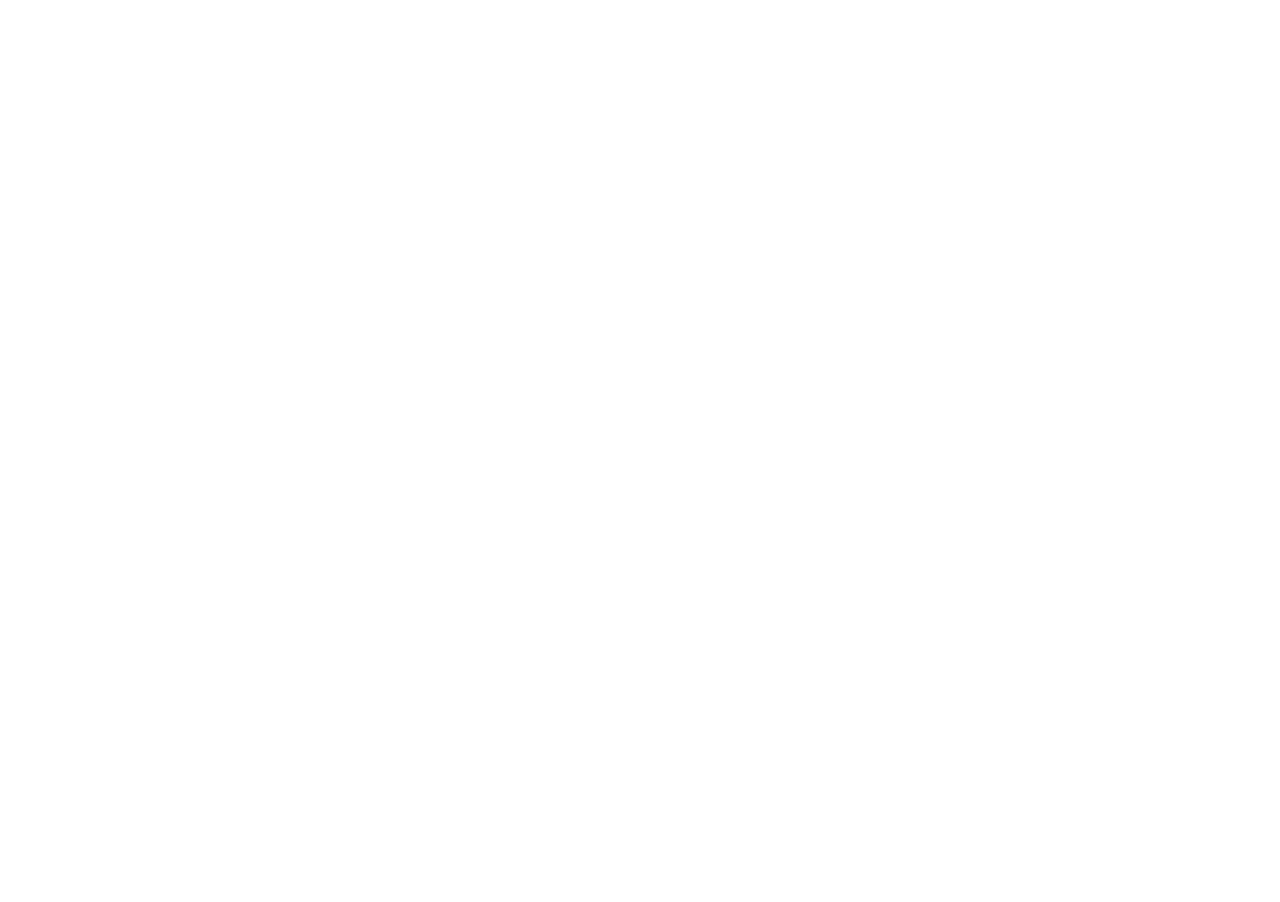
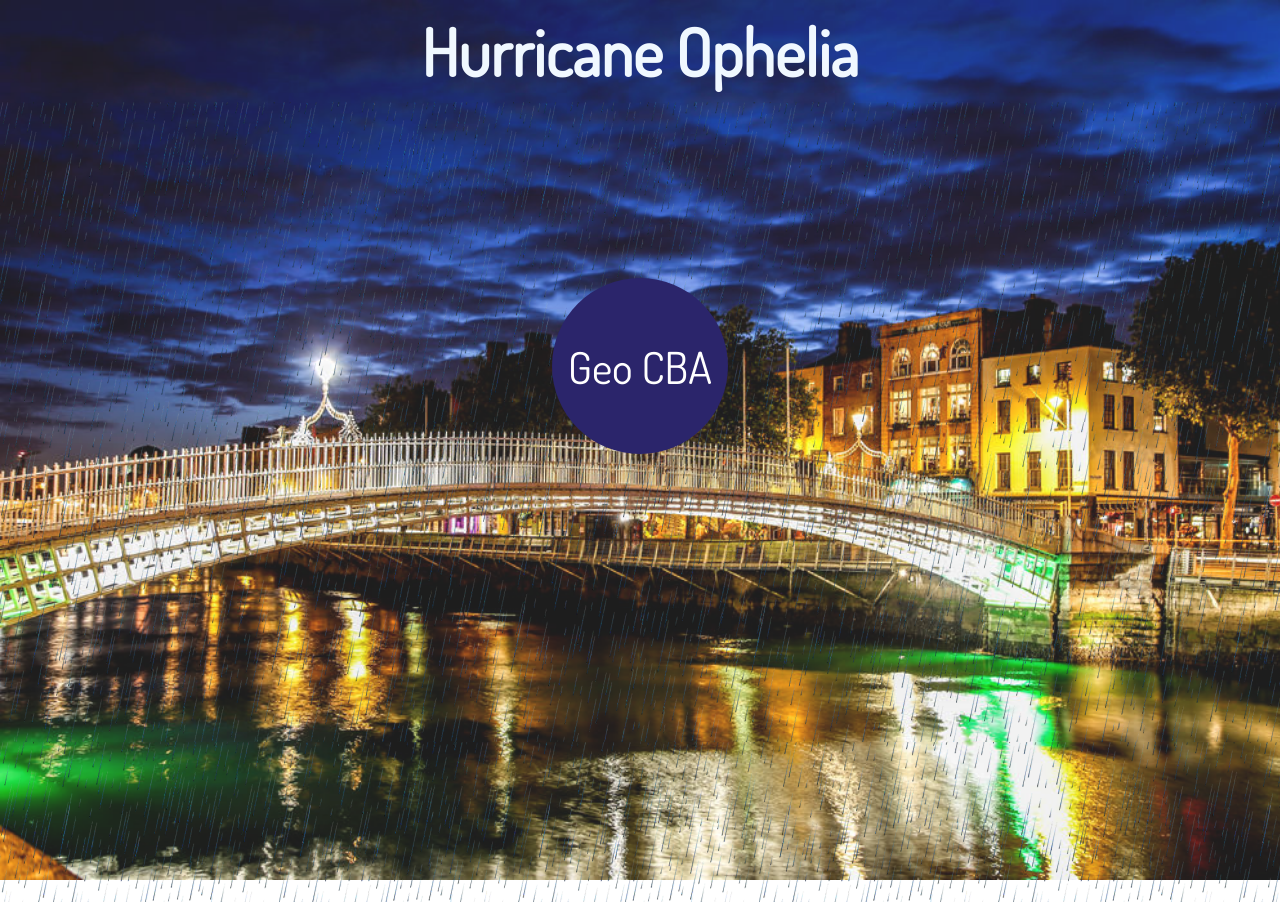
Before and after one commit to MilesatAshvantAnand/Geo-CBA, a plain HTML site: page index.html in a window 1280 px wide. Before the commit the page ends 800 px from the top, so only its background shows below. Drawn offline with Linux system fonts and the light colour scheme.

Commit message:
everything works

```diff
--- a/index.html
+++ b/index.html
@@ -1,11 +1,58 @@
 <!DOCTYPE html>
 <html lang="en">
-<head>
-    <meta charset="UTF-8">
-    <meta name="viewport" content="width=device-width, initial-scale=1.0">
+  <head>
+    <meta charset="UTF-8" />
+    <meta name="viewport" content="width=device-width, initial-scale=1.0" />
     <title>Geo CBA</title>
-</head>
-<body>
+    <link rel="stylesheet" href="style.css" />
+    <link rel="preconnect" href="https://fonts.googleapis.com" />
+    <link rel="preconnect" href="https://fonts.gstatic.com" crossorigin />
+    <link
+      href="https://fonts.googleapis.com/css2?family=Dosis&family=Pixelify+Sans&family=Roboto&display=swap"
+      rel="stylesheet"
+    />
+    <link rel="preconnect" href="https://fonts.googleapis.com" />
+    <link rel="preconnect" href="https://fonts.gstatic.com" crossorigin />
+    <link
+      href="https://fonts.googleapis.com/css2?family=Poppins&display=swap"
+      rel="stylesheet"
+    />
+  </head>
+  <body>
+    <div class="page-1">
+      <nav class="menu">
+        <input
+          type="checkbox"
+          href="#"
+          class="menu-open"
+          name="menu-open"
+          id="menu-open"
+        />
+        <label class="menu-open-button" for="menu-open">Geo CBA</label>
 
-</body>
+        <a href="#" class="menu-item"></a>
+        <a href="#" class="menu-item"> </a>
+        <a href="#" class="menu-item"> </a>
+        <a href="#" class="menu-item"> </a>
+        <a href="#" class="menu-item"> </a>
+        <a href="#" class="menu-item"> </a>
+      </nav>
+      <h1 style="text-align: center;font-size:65px">Hurricane Ophelia</h1>
+      <div class="rain"></div>
+<div class="lightining"></div>
+    </div>
+
+    <div class="Intro">
+      <div class="text-I">
+        This CBA is about the causes, defences, and impacts of Hurricane Ophelia
+        It also focuses on increased levels of natural disasters such as storms,
+        hurricanes, floods and unpredictable weather over the last 25 years in
+        relation to Storm Babet, Hurricane Ophelia, Atlantic hurricane season,
+        the European storm season.
+      </div>
+      <div class="rotating-cube"></div>
+    </div>
+
+    <script src="app.js"></script>
+  </body>
 </html>
--- /dev/null
+++ b/style.css
@@ -0,0 +1,184 @@
+* {
+    box-sizing: 0px;
+    margin: 0%;
+    padding: 0%;
+    font-family: 'Dosis', sans-serif;
+    color: aliceblue;
+}
+
+:root {
+    --F1: "'Dosis', sans-serif;";
+    --F2: "'Poppins', sans-serif;";
+}
+nav{
+    margin-top: 29%;
+    scale: 2;
+    z-index: 5;
+}
+.page-1{
+    height: 110vh;
+    width: 100vw;
+    background-image: url(background.jpg);
+    background-size: cover;
+    position: absolute;
+}
+h1,
+h2,
+h3,
+h4 {
+    margin: 0;
+    margin-bottom: 10px;
+    margin-top: 10px;
+}
+
+h1 {
+    font-size: 3em;
+}
+
+
+
+.menu-item,
+.menu-open-button {
+    background:rgb(43, 37, 107);
+    border-radius: 100%;
+    width: 80px;
+    height: 80px;
+    margin-left: -40px;
+    position: absolute;
+    top: 20px;
+    color: white;
+    text-align: center;
+    line-height: 80px;
+    transform: translate3d(0, 0, 0);
+    transition: transform ease-out 200ms;
+}
+
+.menu-open {
+    display: none;
+}
+
+.menu {
+    position: absolute;
+    left: 50%;
+    margin-left: -190px;
+    padding-top: 20px;
+    padding-left: 190px;
+    width: 380px;
+    height: 250px;
+    box-sizing: border-box;
+    font-size: 20px;
+    text-align: left;
+}
+
+.menu-item:hover {
+    background: white;
+    color: #e91e63;
+}
+
+.menu-open-button {
+    z-index: 2;
+    transition-timing-function: cubic-bezier(0.175, 0.885, 0.32, 1.275);
+    transition-duration: 400ms;
+    transform: scale(1.1, 1.1) translate3d(0, 0, 0);
+    cursor: pointer;
+}
+
+.menu-open-button:hover {
+    transform: scale(1.2, 1.2) translate3d(0, 0, 0);
+}
+
+.menu-open:checked+.menu-open-button {
+    transition-timing-function: linear;
+    transition-duration: 200ms;
+    transform: scale(0.8, 0.8) translate3d(0, 0, 0);
+}
+
+.menu-open:checked~.menu-item {
+    transition-timing-function: cubic-bezier(0.935, 0, 0.34, 1.33);
+}
+
+.menu-open:checked~.menu-item:nth-child(3) {
+    transition-duration: 180ms;
+    transform: translate3d(0.08361px, -104.99997px, 0);
+}
+
+.menu-open:checked~.menu-item:nth-child(4) {
+    transition-duration: 280ms;
+    transform: translate3d(90.9466px, -52.47586px, 0);
+}
+
+.menu-open:checked~.menu-item:nth-child(5) {
+    transition-duration: 380ms;
+    transform: translate3d(90.9466px, 52.47586px, 0);
+}
+
+.menu-open:checked~.menu-item:nth-child(6) {
+    transition-duration: 480ms;
+    transform: translate3d(0.08361px, 104.99997px, 0);
+}
+
+.menu-open:checked~.menu-item:nth-child(7) {
+    transition-duration: 580ms;
+    transform: translate3d(-90.86291px, 52.62064px, 0);
+}
+
+.menu-open:checked~.menu-item:nth-child(8) {
+    transition-duration: 680ms;
+    transform: translate3d(-91.03006px, -52.33095px, 0);
+}
+
+.menu-open:checked~.menu-item:nth-child(9) {
+    transition-duration: 780ms;
+    transform: translate3d(-0.25084px, -104.9997px, 0);
+}
+.rain{
+    height: 100vh;
+    z-index: 1;
+    background-image: url(rain.png);
+    animation: rain 0.3s linear infinite;
+}
+@keyframes rain{
+    0%{
+        background-position: 0% 0%;
+    }
+    100%{
+        background-position: 30% 100%;
+    }
+}
+.rain::before{
+    content: "";
+    position: absolute;
+    width: 100%;
+    height: 100%;
+    background-image: url(lightining.png);
+    top: -100px;
+    transform: rotate(180deg);
+    animation: lightining 4s linear infinite;
+    opacity: 1;
+}
+@keyframes lightining{
+    0%{
+        opacity: 0;
+    }
+    20%{
+        opacity: 0;
+    }
+    21%{
+        opacity: 1;
+    }
+    25%{
+        opacity: 0;
+    }
+    30%{
+        opacity: 0;
+    }
+    31%{
+        opacity: 1;
+    }
+    35%{
+        opacity: 0;
+    }
+    100%{
+        opacity: 0;
+    }
+}
```
Also changed, not shown: app.js (added), background.jpg (added), lightining.png (added), rain.png (added), 1 other file.
